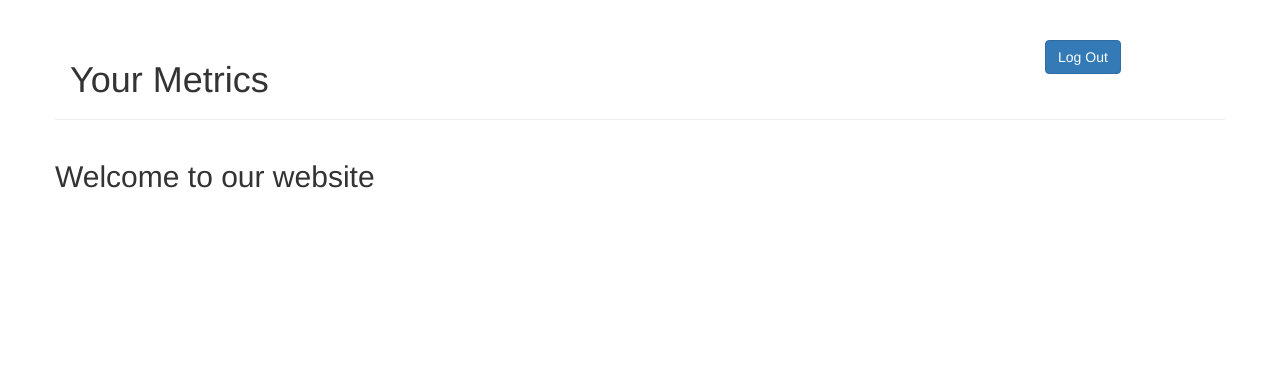
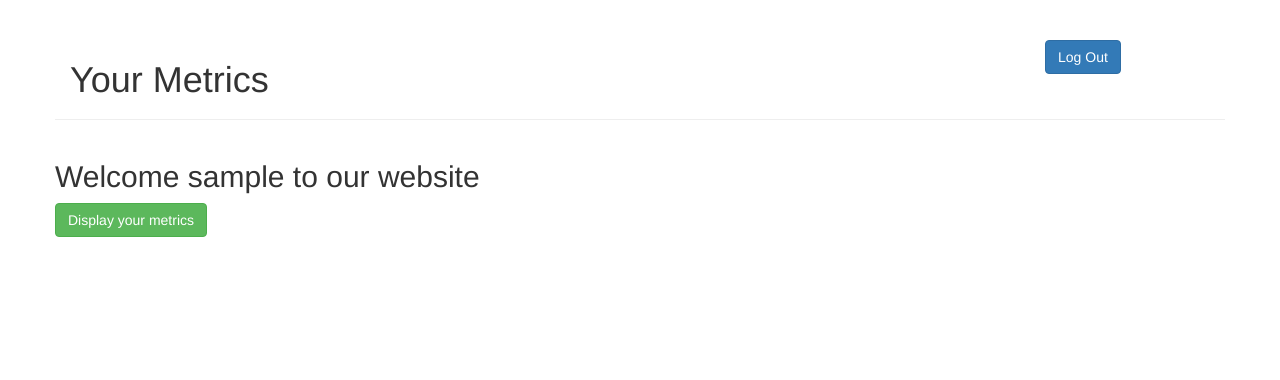
Before and after one commit to Anacho/NodeJSProject, a Node project: template views/index.jade in a window 1280 px wide. Shown: the top 380 px of the page. Run offline with Node 20 templates, Linux system fonts and the light colour scheme; the template is opened without the code that fills it: most values are stand-ins (such as "Sample title", 1, 10 or a date in 2020).

Commit message:
Display metrics in a pretty view

```diff
--- a/views/index.jade
+++ b/views/index.jade
@@ -12,18 +12,22 @@ block content
       div.col-md-2
         a.btn.btn-primary(href='/logout' id="logout") Log Out
     section.row
-      h2 Welcome to our website
-    footer.row
+      h2 Welcome #{username} to our website
+      form.form-inline(action='/metric')
+        input#get-metrics.btn.btn-success(type='submit', value='Display your metrics')
 
   script
     :coffee-script
       $('#get-metrics').click (e) ->
         e.preventDefault()
-        $.getJSON '/metrics.json', (metrics) ->
+        $.getJSON '/metrics.json/#{username}', {}, (metrics) ->
+          console.log metrics
           $('#content').empty()
           c = ""
           for metric in metrics
+            console.log metric.timestamp
             c += "<p>timestamp: #{metric.timestamp}<br/>value: #{metric.value}</p>"
+          console.log c
           $('#contentVue').append c
 
       $('#save-metrics').click (e) ->
--- a/views/layout.jade
+++ b/views/layout.jade
@@ -1,6 +1,8 @@
 doctype html
 head
-  title #{locals.title}
+  title NodeJSProject
   block head
 body
   block content
+
+    footer.row
```
Also changed, not shown: 1 other file.
